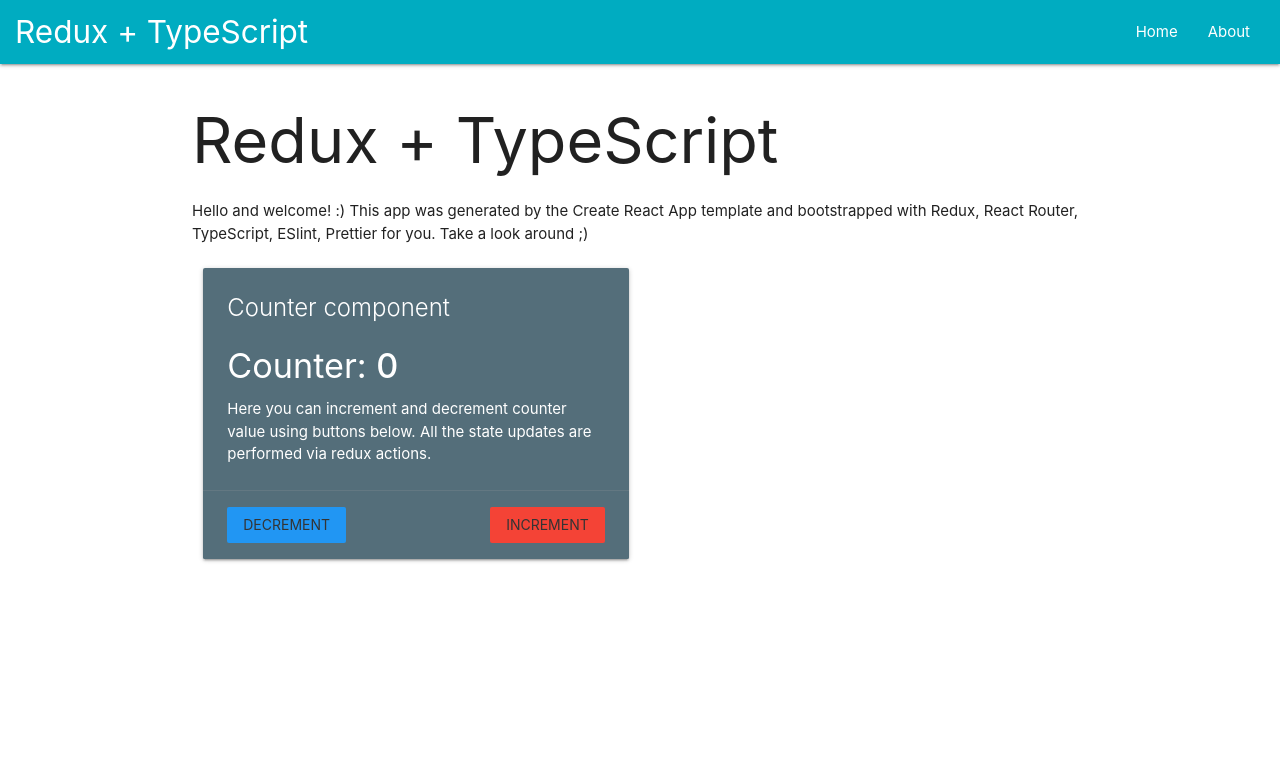
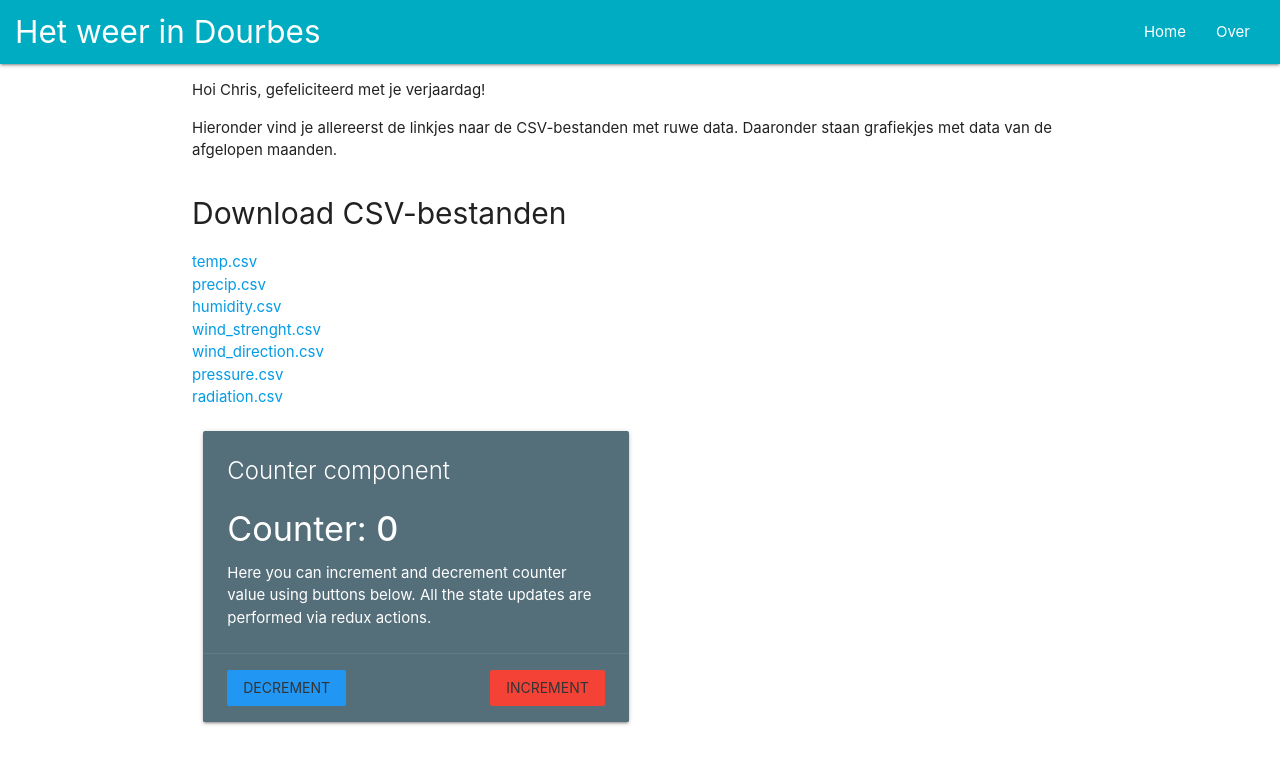
Before and after one commit to bartwr/meteo-dourbes-ui, a React (Create React App) app: page / in a window 1280 px wide. Shown: the top 764 px of the page. Built offline with nearby package versions, Linux system fonts and the light colour scheme.

Commit message:
Created homepage with links to CSV files

```diff
--- a/src/components/Navbar.tsx
+++ b/src/components/Navbar.tsx
@@ -5,14 +5,18 @@ export const Navbar: React.FC = () => (
   <nav>
     <div className="nav-wrapper cyan darken-1 px1">
       <NavLink to="/" className="brand-logo">
-        Redux + TypeScript
+        Het weer in Dourbes
       </NavLink>
       <ul className="right hide-on-med-and-down">
         <li cy-data="home-nav-link">
-          <NavLink to="/">Home</NavLink>
+          <NavLink to="/">
+            Home
+          </NavLink>
         </li>
         <li>
-          <NavLink to="/about">About</NavLink>
+          <NavLink to="/about">
+            Over
+          </NavLink>
         </li>
       </ul>
     </div>
--- a/src/index.css
+++ b/src/index.css
@@ -21,3 +21,7 @@ code {
   display: flex;
   justify-content: space-between;
 }
+
+h2 {
+  font-size: 2em;
+}
--- a/src/pages/About.tsx
+++ b/src/pages/About.tsx
@@ -6,12 +6,9 @@ export const About: React.FC = () => {
 
   return (
     <Fragment>
-      <h1>About</h1>
+      <h1>Over</h1>
       <p>
-        Lorem ipsum dolor sit amet consectetur adipisicing elit. Voluptas
-        possimus doloribus error cumque autem asperiores, ullam deserunt quidem
-        omnis doloremque itaque eius eaque sint facilis unde tenetur reiciendis
-        aliquam soluta?
+        Hier vind je statistieken mbt het weer in Dourbes. De code van deze applicatie staat op <a href="https://github.com/bartwr/meteo-dourbes" target="_blank">github.com/bartwr/meteo-dourbes</a> (de server) en <a href="https://github.com/bartwr/meteo-dourbes-ui" target="_blank">github.com/bartwr/meteo-dourbes-ui</a> (de site).
       </p>
       <button
         type="button"
@@ -19,7 +16,7 @@ export const About: React.FC = () => {
         cy-data="go-back-button"
         onClick={() => history.push('/')}
       >
-        Go back
+        Terug
       </button>
     </Fragment>
   )
--- a/src/pages/Home.tsx
+++ b/src/pages/Home.tsx
@@ -1,15 +1,38 @@
 import React, { Fragment } from 'react'
 import Counter from '../components/counter/Counter'
+
+const serverUrl = 'http://162.55.161.20';
+const csvFiles = [
+  'temp.csv',
+  'precip.csv',
+  'humidity.csv',
+  'wind_strenght.csv',
+  'wind_direction.csv',
+  'pressure.csv',
+  'radiation.csv'
+]
 
 export const Home: React.FC = () => {
   return (
     <Fragment>
-      <h1>Redux + TypeScript</h1>
       <p>
-        Hello and welcome! :) This app was generated by the Create React App
-        template and bootstrapped with Redux, React Router, TypeScript, ESlint,
-        Prettier for you. Take a look around ;)
+        Hoi Chris, gefeliciteerd met je verjaardag!
       </p>
+      <p>
+        Hieronder vind je allereerst de linkjes naar de CSV-bestanden met ruwe data. Daaronder staan grafiekjes met data van de afgelopen maanden.
+      </p>
+      <h2>
+        Download CSV-bestanden
+      </h2>
+      <ul>
+        {csvFiles.map(x => {
+          return <li>
+            <a href={`${serverUrl}/data/${x}`} target="_blank">
+              {x}
+            </a>
+          </li>
+        })}
+      </ul>
       <Counter />
     </Fragment>
   )
```
